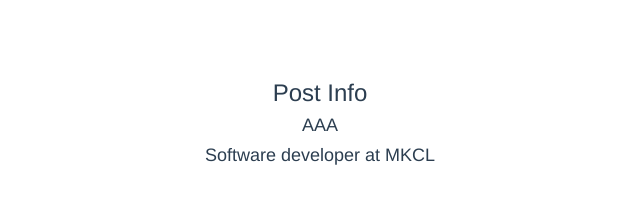
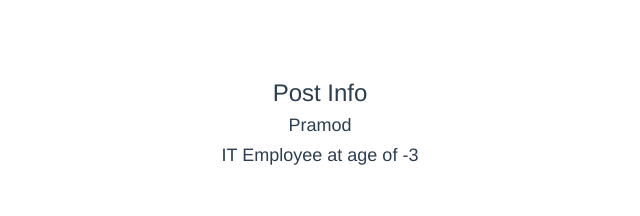
Before and after one commit to pramodshenkar/demoapp, a Vue app: page / in a window 1280 px wide. Shown: the top 216 px of the page, without its empty margins (320-960 px from the left). Built offline with nearby package versions, Linux system fonts and the light colour scheme.

Commit message:
Props Validation

```diff
--- a/src/App.vue
+++ b/src/App.vue
@@ -4,7 +4,7 @@
       <single-post
         :username="user.firstname"
         :designation="user.designation"
-        :company="user.company"
+        :age="user.age"
       ></single-post>
     </div>
   </div>
@@ -21,9 +21,9 @@
   data() {
     return {
       user: {
-        firstname: "AAA",
-        designation: "Software developer",
-        company: "MKCL",
+        firstname: "Pramod",
+        // designation: "Software developer",
+        age: -3,
       },
     };
   },
--- a/src/components/SinglePost.vue
+++ b/src/components/SinglePost.vue
@@ -2,12 +2,29 @@
   <div class="col-mod-5">
     <h3>{{ title }}</h3>
     <h4>{{ username }}</h4>
-    <h4>{{ designation }} at {{ company }}</h4>
+    <h4>{{ designation }} at age of {{ age }}</h4>
   </div>
 </template>
 <script>
 export default {
-  props: ["username","designation", "company"],
+  props: {
+    username: {
+      type: String,
+      required: true,
+    },
+    designation: {
+      type: String,
+      required: false,
+      default: "IT Employee",
+    },
+    age: {
+      type: Number,
+      required: true,
+      validator: function (value) {
+        return value > 0 && value < 150;
+      },
+    },
+  },
   data: function () {
     return {
       title: "Post Info",
```
Also changed, not shown: 1 other file (tests, documents, lock files or other folders).
